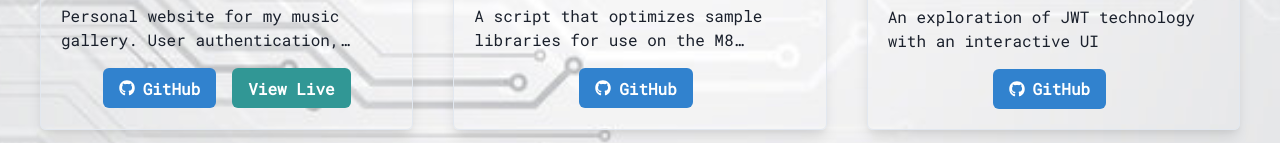
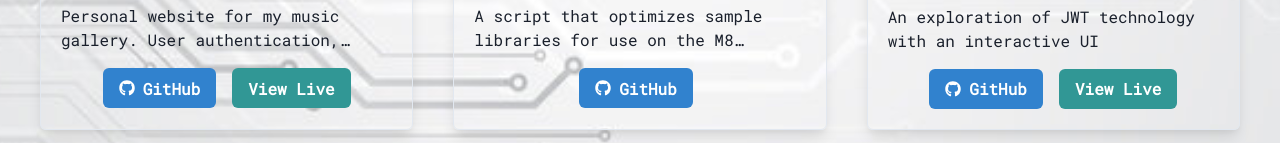
Before and after one commit to jacklion710/jacobleone-tech-portfolio, a Next.js app: page /Projects in a window 1280 px wide. Shown: the part 569-712 px from the top of the page. Built offline with nearby package versions, Linux system fonts and the light colour scheme.

Commit message:
Added projects to list of deployments

```diff
--- a/pages/Projects.tsx
+++ b/pages/Projects.tsx
@@ -40,7 +40,7 @@ import {
         title: "JSON Web Token Demo",
         description: "An exploration of JWT technology with an interactive UI",
         imageUrl: "/images/jwt.png",
-        githubUrl: "https://github.com/jacklion710/jwt-user-authtps://github.com/jacklion710/jacklions-website",
+        githubUrl: "https://github.com/jacklion710/jwt-user-auth",
         deployUrl: "https://jwt-user-auth.vercel.app"
     },
     {
@@ -173,7 +173,7 @@ import {
                                                 GitHub
                                             </Button>
                                         </Tooltip>
-                                        {(project.title === "Full Stack Website" || project.title === "Interactive Web Audio Visual Experience" || project.title === "Web Portfolio for Commercial Music" || project.title === "Web Portfolio for Software Engineering") &&
+                                        {(project.title === "Full Stack Website" || project.title === "JSON Web Token Demo" || project.title === "ChakraUI SVG Filter" || project.title === "Interactive Web Audio Visual Experience" || project.title === "Web Portfolio for Commercial Music" || project.title === "Web Portfolio for Software Engineering") &&
                                             <Tooltip label="Visit Deployed Project" aria-label="Deployment link">
                                                 <Button as={Link} href={project.deployUrl} isExternal colorScheme="teal" ml={{ md: 2 }}>
                                                     View Live
```
